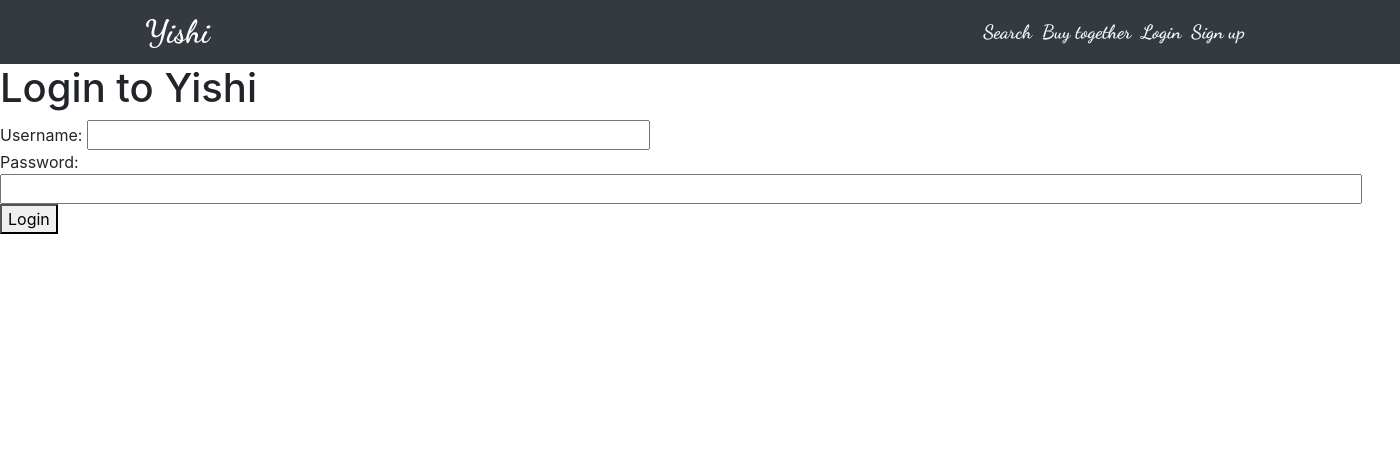
After one commit to GreedSqualo/yishi_project, a Django app: page /yishi/login/ in a window 1400 px wide. The commit adds this page. Shown: the top 474 px of the page. Run offline with Django 3.2, Linux system fonts and the light colour scheme; some libraries are stand-ins or nearby versions.

Commit message:
add login page

```diff
--- a/static/css/inputType.css
+++ b/static/css/inputType.css
@@ -36,8 +36,19 @@ input.addP {
     margin-top: 5%;
     border-style: solid;
     border-radius: 5px;
-    border-width: 2px;
+    border-width: 3px;
     border-color:  #4CAF50;
     height: 8ex;
     width: 80ex;
 }
+
+textarea.addP {
+    text-align: left;
+    margin-top: 5%;
+    border-style: solid;
+    border-radius: 5px;
+    border-width: 3px;
+    border-color:  #4CAF50;
+    height: 8ex;
+    width: 80ex;
+}
--- a/static/css/wordType.css
+++ b/static/css/wordType.css
@@ -53,6 +53,12 @@ h1.logo {
     text-align: center;
 }
 
+.inputWordBigger {
+    font-family:'Dancing Script', cursive, "Comic Sans MS", cursive, sans-serif;
+    font-size: 35px;
+    text-align: center;
+}
+
 div.result1 {
     font-family:'Dancing Script', cursive, "Comic Sans MS", cursive, sans-serif;
     border-style: solid;
--- a/templates/yishi/header.html
+++ b/templates/yishi/header.html
@@ -11,7 +11,7 @@
         <!-- item -->
           <li><a class="base" href="{% url 'yishi:index' %}">Search</a></li>
           <li><a class="base" href="#">Buy together</a></li>
-          <li><a class="base" href="#">Login</a></li>
+          <li><a class="base" href="{% url 'yishi:login' %}">Login</a></li>
           <li><a class="base" href="{% url 'yishi:register' %}">Sign up</a></li>
       </ul>
     </div>
--- /dev/null
+++ b/templates/yishi/login.html
@@ -0,0 +1,27 @@
+{% extends 'yishi/base.html' %}
+{% load static %}
+
+{% block css_style %}
+    <link rel="preconnect" href="https://fonts.googleapis.com">
+    <link rel="preconnect" href="https://fonts.gstatic.com" crossorigin>
+    <link href="https://fonts.googleapis.com/css2?family=Dancing+Script:wght@700&display=swap" rel="stylesheet">
+    <link rel="stylesheet" type="text/css" href="/static/css/wordType.css">
+    <link rel="stylesheet" type="text/css" href="/static/css/imageType.css">
+    <link rel="stylesheet" type="text/css" href="/static/css/inputType.css">
+{% endblock %}
+
+{% block title_block %}
+    Login
+{% endblock %}
+
+{% block body_block %}
+    <h1>Login to Yishi</h1>
+    <form id="login_form" method="POST" action="{% url 'yishi:login' %}">
+        {% csrf_token %}
+        Username: <input type="text" name="username" value="" size="50" />
+        <br/>
+        Password: <input type="password" name="password" value="" size="128" />
+        <br/>
+        <button type="submit" value="submit">Login</button>
+    </form>
+{% endblock %}
--- a/yishi/urls.py
+++ b/yishi/urls.py
@@ -11,4 +11,5 @@ urlpatterns = [
     path('add_product/', views.add_product, name='add_product'),
     path('post_commentP/<slug:Pname_slug>/', views.post_commentP, name='post_commentP'),
     path('register/', views.register, name='register'),
+    path('login/', views.user_login, name='login'),
 ]
--- a/yishi/views.py
+++ b/yishi/views.py
@@ -1,5 +1,7 @@
 from django.shortcuts import get_object_or_404, render
 from django.shortcuts import redirect
+from django.contrib.auth import authenticate, login
+from django.urls import reverse
 from django.http import HttpResponse
 from yishi.forms import ProductsForm, commentPForm, UserForm, UserProfileForm
 from yishi.models import Products,commentP,star_rating,UserProfile
@@ -96,3 +98,21 @@ def register(request):
     return render(request, 'yishi/register.html',
                 context = {'user_form': user_form,'profile_form': profile_form,'registered': registered}
                 )
+
+def user_login(request):
+    if request.method == 'POST':
+        username = request.POST.get('username')
+        password = request.POST.get('password')
+
+        user = authenticate(username=username, password=password)
+        if user:
+            if user.is_active:
+                login(request, user)
+                return redirect(reverse('yishi:index'))
+            else:
+                return HttpResponse("The username or password is wrong.")
+        else:
+            print(f"Invalid login details: {username}, {password}")
+            return HttpResponse("Invalid login detail supplied.")
+    else:
+        return render(request, 'yishi/login.html')
```
Also changed, not shown: templates/yishi/add_product.html (+6 -6 lines), db.sqlite3.
